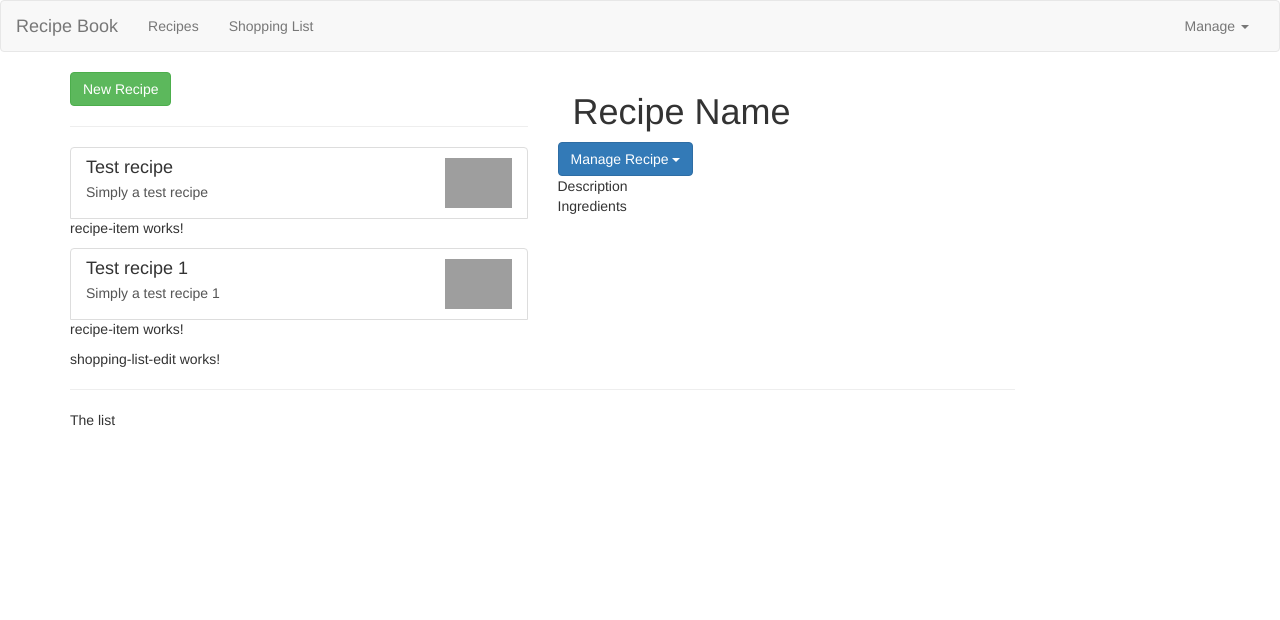
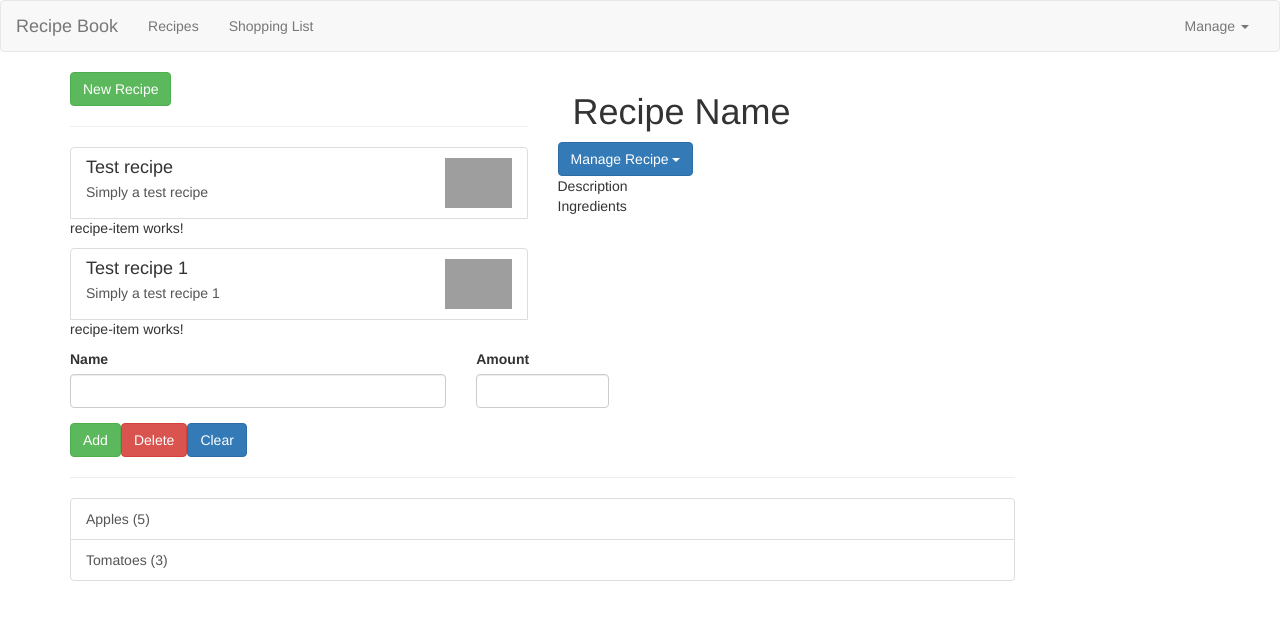
Before and after one commit to hammadyaqoob1985/udemy-recipe-book, an Angular app: page / in a window 1280 px wide. Shown: the top 620 px of the page. Built offline with nearby package versions, Linux system fonts and the light colour scheme; grey boxes are pictures that could not be loaded.

Commit message:
add shopping list with ingredients

```diff
--- /dev/null
+++ b/src/app/shared/ingredient.model.ts
@@ -0,0 +1,3 @@
+export class Ingredient {
+    constructor(public name: string, public amount: number) {}
+}
--- a/src/app/shopping-list/shopping-list-edit/shopping-list-edit.component.html
+++ b/src/app/shopping-list/shopping-list-edit/shopping-list-edit.component.html
@@ -1,3 +1,23 @@
-<p>
-  shopping-list-edit works!
-</p>
+<div class="row">
+  <div class="col-xs-12">
+    <form>
+      <div class="row">
+        <div class="col-sm-5 form-group">
+          <label for="name">Name</label>
+          <input type="text" id="name" class="form-control">
+        </div>
+        <div class="col-sm-2 form-group">
+         <label for="amount">Amount</label>
+         <input type="number" id="amount" class="form-control">
+        </div>
+      </div>
+      <div class="row">
+        <div class="col-xs-12">
+         <button class="btn btn-success" type="submit">Add</button>
+         <button class="btn btn-danger" type="button">Delete</button>
+         <button class="btn btn-primary" type="button">Clear</button>
+        </div>
+      </div>
+    </form>
+  </div>
+</div>
--- a/src/app/shopping-list/shopping-list.component.html
+++ b/src/app/shopping-list/shopping-list.component.html
@@ -2,6 +2,12 @@
   <div class="col-xs-10">
     <app-shopping-list-edit></app-shopping-list-edit>
     <hr>
-    <p>The list</p>
+    <ul class="list-group">
+      <a class="list-group-item" style="cursor: pointer"
+      *ngFor="let ingredient of ingredients"
+      >
+      {{ ingredient.name }} ({{ ingredient.amount }})
+    </a>
+    </ul>
   </div>
 </div>
--- a/src/app/shopping-list/shopping-list.component.ts
+++ b/src/app/shopping-list/shopping-list.component.ts
@@ -1,4 +1,5 @@
 import { Component, OnInit } from '@angular/core';
+import { Ingredient } from '../shared/ingredient.model';
 
 @Component({
   selector: 'app-shopping-list',
@@ -6,7 +7,10 @@
   styleUrls: ['./shopping-list.component.css']
 })
 export class ShoppingListComponent implements OnInit {
-
+  ingredients: Ingredient[] = [
+    new Ingredient('Apples', 5),
+    new Ingredient('Tomatoes', 3),
+  ];
   constructor() { }
 
   ngOnInit() {
```
